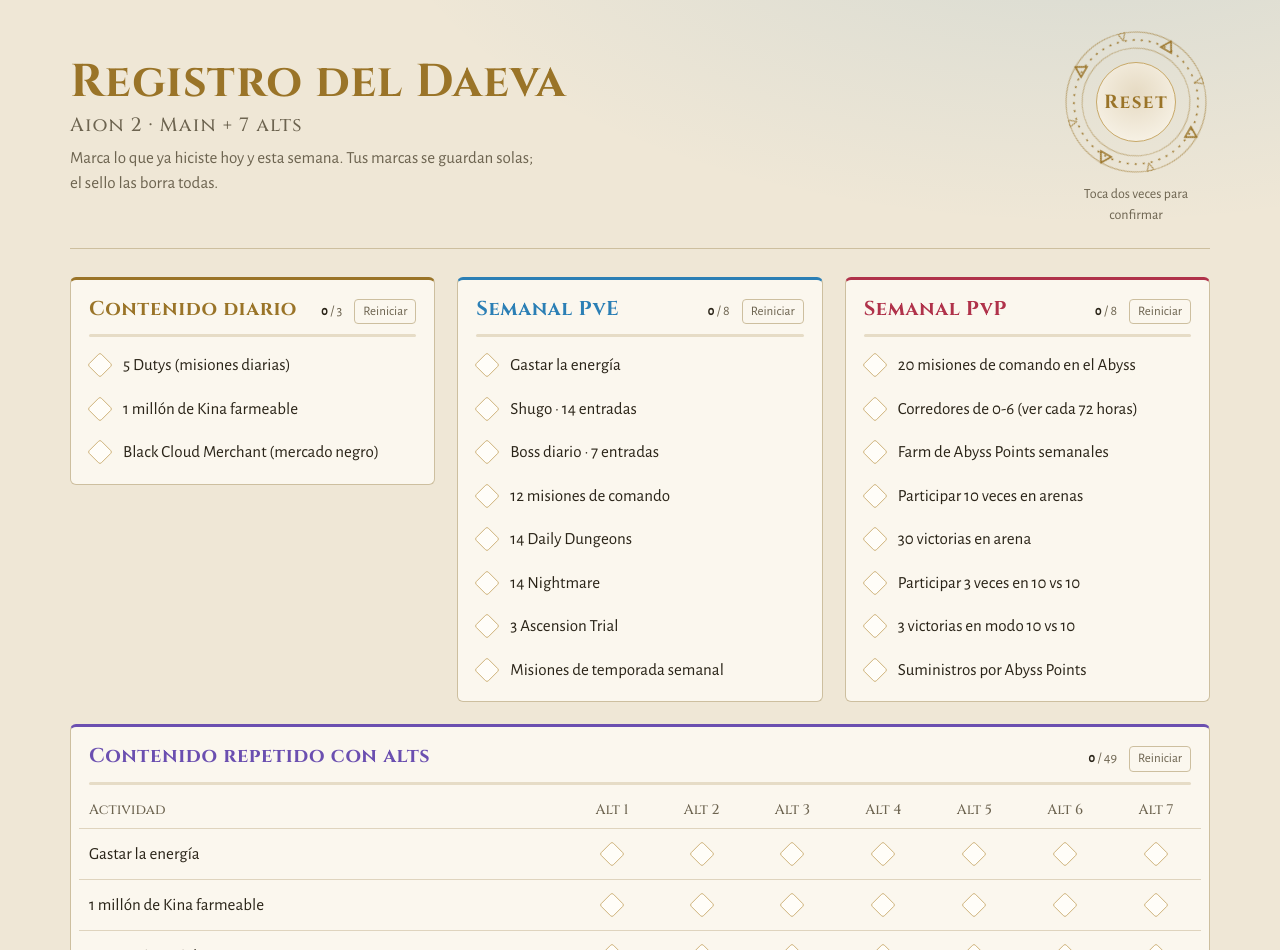
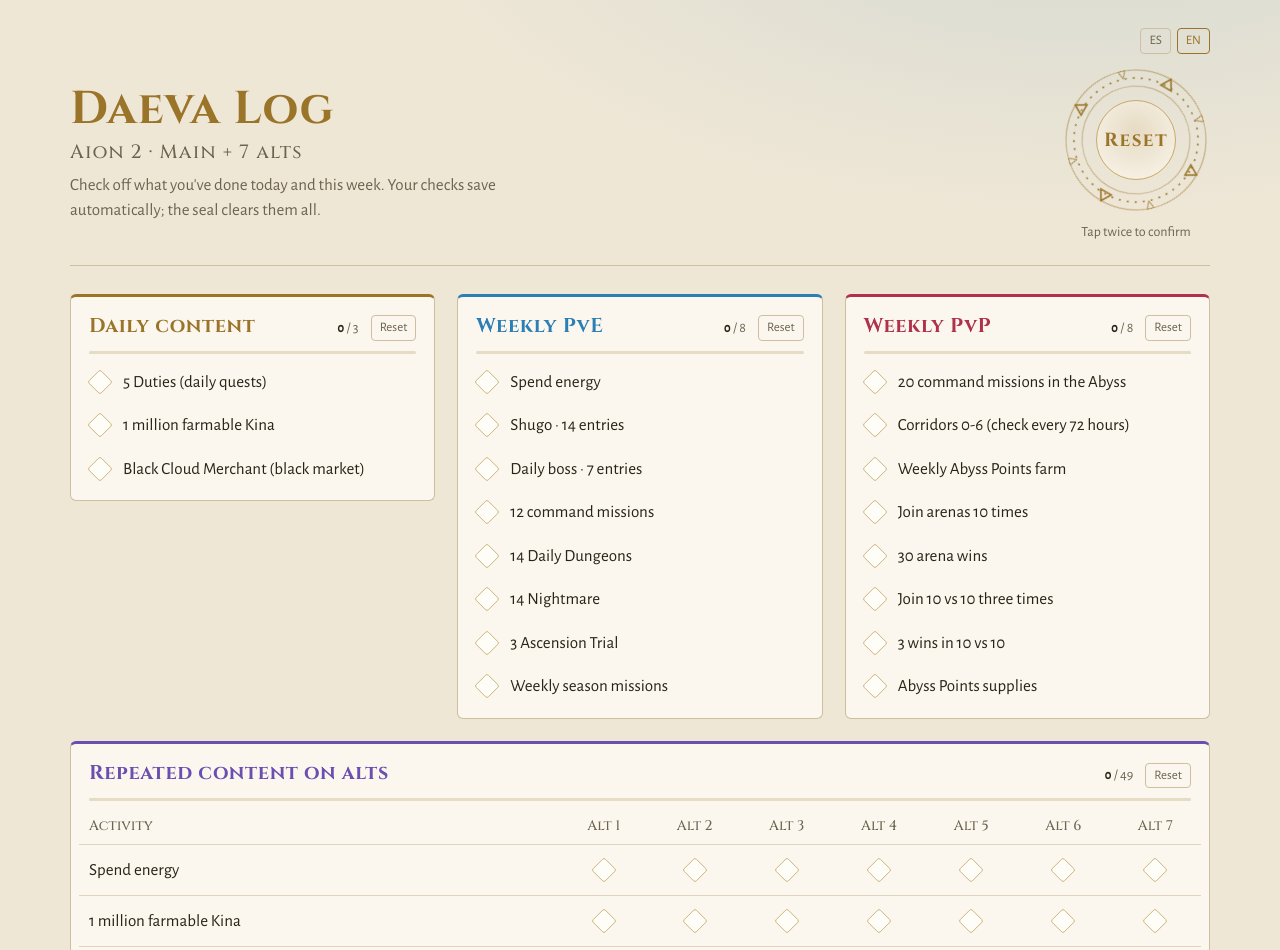
Before and after one commit to John-OF/Aion2, a plain HTML site: page index.html in a window 1280 px wide. Shown: the top 950 px of the page. Drawn offline with nearby package versions, Linux system fonts and the light colour scheme.

Commit message:
Add English language option

```diff
--- a/index.html
+++ b/index.html
@@ -51,6 +51,10 @@
   font:17px/1.5 "Alegreya Sans", "Segoe UI", system-ui, sans-serif;
 }
 .wrap{max-width:1180px;margin:0 auto;padding:28px 20px 60px}
+
+/* Language switch */
+.langs{display:flex;justify-content:flex-end;gap:6px;margin-bottom:12px}
+.langs .mini.on{color:var(--gold);border-color:var(--gold)}
 
 /* Header */
 header{
@@ -167,13 +171,17 @@
 </head>
 <body>
 <div class="wrap">
+  <nav class="langs" aria-label="Idioma / Language">
+    <button class="mini" data-lang="es" lang="es">ES</button>
+    <button class="mini" data-lang="en" lang="en">EN</button>
+  </nav>
   <header>
     <div>
-      <h1>Registro del Daeva<small>Aion 2 · Main + 7 alts</small></h1>
-      <p class="sub">Marca lo que ya hiciste hoy y esta semana. Tus marcas se guardan solas; el sello las borra todas.</p>
+      <h1><span data-i18n="title">Registro del Daeva</span><small>Aion 2 · Main + 7 alts</small></h1>
+      <p class="sub" data-i18n="sub"></p>
     </div>
     <div class="seal-box">
-      <button class="seal" id="reset" aria-label="Reset: desmarcar todas las casillas">
+      <button class="seal" id="reset">
         <svg viewBox="0 0 148 148" aria-hidden="true">
           <g class="ring" fill="none" stroke="currentColor">
             <circle cx="74" cy="74" r="70" stroke-width="1" opacity=".6"/>
@@ -191,7 +199,7 @@
         </svg>
         <span class="core" id="resetLabel">Reset</span>
       </button>
-      <span class="seal-hint" id="resetHint">Toca dos veces para confirmar</span>
+      <span class="seal-hint" id="resetHint"></span>
     </div>
   </header>
 
@@ -199,18 +207,28 @@
 
   <footer>
     <span id="sync"></span>
-    <button class="mini" id="theme" aria-label="Cambiar tema claro u oscuro">Cambiar tema</button>
+    <button class="mini" id="theme" data-i18n="theme"></button>
   </footer>
 </div>
 
 <script>
-const SECTIONS = [
-  { id:"diario", title:"Contenido diario", accent:"var(--gold)", items:[
+const I18N = {
+  es: {
+    docTitle:"Aion 2 · Registro del Daeva",
+    title:"Registro del Daeva",
+    sub:"Marca lo que ya hiciste hoy y esta semana. Tus marcas se guardan solas; el sello las borra todas.",
+    resetAria:"Reset: desmarcar todas las casillas",
+    hint:"Toca dos veces para confirmar", armed:"¿Borrar<br>todo?", again:"Toca otra vez", cleared:"Casillas desmarcadas",
+    theme:"Cambiar tema", themeAria:"Cambiar tema claro u oscuro",
+    sectionReset:"Reiniciar", activity:"Actividad", completed:"Completado",
+    synced:"Sincronizado con tu cuenta", saved:"Guardado en tu cuenta", localOnly:"Guardado solo en este navegador",
+    sections:{
+      diario:["Contenido diario", [
         "5 Dutys (misiones diarias)",
         "1 millón de Kina farmeable",
         "Black Cloud Merchant (mercado negro)"
-  ]},
-  { id:"pve", title:"Semanal PvE", accent:"var(--elyos)", items:[
+      ]],
+      pve:["Semanal PvE", [
         "Gastar la energía",
         "Shugo · 14 entradas",
         "Boss diario · 7 entradas",
@@ -219,8 +237,8 @@
         "14 Nightmare",
         "3 Ascension Trial",
         "Misiones de temporada semanal"
-  ]},
-  { id:"pvp", title:"Semanal PvP", accent:"var(--asmo)", items:[
+      ]],
+      pvp:["Semanal PvP", [
         "20 misiones de comando en el Abyss",
         "Corredores de 0-6 (ver cada 72 horas)",
         "Farm de Abyss Points semanales",
@@ -229,9 +247,8 @@
         "Participar 3 veces en 10 vs 10",
         "3 victorias en modo 10 vs 10",
         "Suministros por Abyss Points"
-  ]}
-];
-const ALTS = { id:"alts", title:"Contenido repetido con alts", accent:"var(--alts)", cols:7, items:[
+      ]],
+      alts:["Contenido repetido con alts", [
         "Gastar la energía",
         "1 millón de Kina farmeable",
         "3 Ascension Trial",
@@ -239,7 +256,70 @@
         "Misiones de temporada semanal",
         "Corredores de 0-6 (ver cada 72 horas)",
         "Suministros por Abyss Points"
-]};
+      ]]
+    }
+  },
+  en: {
+    docTitle:"Aion 2 · Daeva Log",
+    title:"Daeva Log",
+    sub:"Check off what you've done today and this week. Your checks save automatically; the seal clears them all.",
+    resetAria:"Reset: uncheck all boxes",
+    hint:"Tap twice to confirm", armed:"Clear<br>all?", again:"Tap again", cleared:"All boxes cleared",
+    theme:"Toggle theme", themeAria:"Toggle light or dark theme",
+    sectionReset:"Reset", activity:"Activity", completed:"Completed",
+    synced:"Synced with your account", saved:"Saved to your account", localOnly:"Saved in this browser only",
+    sections:{
+      diario:["Daily content", [
+        "5 Duties (daily quests)",
+        "1 million farmable Kina",
+        "Black Cloud Merchant (black market)"
+      ]],
+      pve:["Weekly PvE", [
+        "Spend energy",
+        "Shugo · 14 entries",
+        "Daily boss · 7 entries",
+        "12 command missions",
+        "14 Daily Dungeons",
+        "14 Nightmare",
+        "3 Ascension Trial",
+        "Weekly season missions"
+      ]],
+      pvp:["Weekly PvP", [
+        "20 command missions in the Abyss",
+        "Corridors 0-6 (check every 72 hours)",
+        "Weekly Abyss Points farm",
+        "Join arenas 10 times",
+        "30 arena wins",
+        "Join 10 vs 10 three times",
+        "3 wins in 10 vs 10",
+        "Abyss Points supplies"
+      ]],
+      alts:["Repeated content on alts", [
+        "Spend energy",
+        "1 million farmable Kina",
+        "3 Ascension Trial",
+        "14 Nightmare",
+        "Weekly season missions",
+        "Corridors 0-6 (check every 72 hours)",
+        "Abyss Points supplies"
+      ]]
+    }
+  }
+};
+
+const SECTIONS = [
+  { id:"diario", accent:"var(--gold)" },
+  { id:"pve", accent:"var(--elyos)" },
+  { id:"pvp", accent:"var(--asmo)" }
+];
+const ALTS = { id:"alts", accent:"var(--alts)", cols:7 };
+
+let lang = "es";
+try { lang = localStorage.getItem("aion2-lang") || ((navigator.language||"").toLowerCase().startsWith("es") ? "es" : "en"); } catch(e){}
+if (!I18N[lang]) lang = "es";
+const T = () => I18N[lang];
+const secTitle = id => T().sections[id][0];
+const secItems = id => T().sections[id][1];
 
 const LS_KEY = "aion2-checklist-v1";
 let state = {};
@@ -252,28 +332,31 @@
   return `<input type="checkbox" data-key="${key}" id="${key}" aria-label="${esc(label)}"><span class="box" aria-hidden="true"></span>`;
 }
 function head(s, total){
-  return `<div class="card-head"><h2>${s.title}</h2>
+  return `<div class="card-head"><h2>${esc(secTitle(s.id))}</h2>
     <span class="meta"><span><span class="count" data-count="${s.id}">0</span> / ${total}</span>
-    <button class="mini" data-reset="${s.id}">Reiniciar</button></span></div>
+    <button class="mini" data-reset="${s.id}">${T().sectionReset}</button></span></div>
     <div class="bar"><i data-bar="${s.id}"></i></div>`;
 }
 
+let allBoxes = [];
+function build(){
   let html = "";
   for (const s of SECTIONS){
-  html += `<section class="card" style="--accent:${s.accent}" data-sec="${s.id}">${head(s, s.items.length)}<ul>`;
-  s.items.forEach((it,i)=>{
+    const items = secItems(s.id);
+    html += `<section class="card" style="--accent:${s.accent}" data-sec="${s.id}">${head(s, items.length)}<ul>`;
+    items.forEach((it,i)=>{
       const k = `${s.id}-${i}`;
       html += `<li><label>${box(k,it)}<span class="txt">${esc(it)}</span></label></li>`;
     });
     html += `</ul></section>`;
   }
   {
-  const s = ALTS;
-  html += `<section class="card wide" style="--accent:${s.accent}" data-sec="${s.id}">${head(s, s.items.length*s.cols)}
-    <div class="scroll"><table><thead><tr><th scope="col">Actividad</th>`;
+    const s = ALTS, items = secItems(s.id);
+    html += `<section class="card wide" style="--accent:${s.accent}" data-sec="${s.id}">${head(s, items.length*s.cols)}
+      <div class="scroll"><table><thead><tr><th scope="col">${T().activity}</th>`;
     for (let c=1;c<=s.cols;c++) html += `<th scope="col" data-colhead="${c}">Alt ${c}</th>`;
     html += `</tr></thead><tbody>`;
-  s.items.forEach((it,i)=>{
+    items.forEach((it,i)=>{
       html += `<tr><td>${esc(it)}</td>`;
       for (let c=1;c<=s.cols;c++){
         const k = `alts-${i}-${c}`;
@@ -281,13 +364,13 @@
       }
       html += `</tr>`;
     });
-  html += `</tbody><tfoot><tr><td>Completado</td>`;
-  for (let c=1;c<=s.cols;c++) html += `<td data-colcount="${c}">0/${s.items.length}</td>`;
+    html += `</tbody><tfoot><tr><td>${T().completed}</td>`;
+    for (let c=1;c<=s.cols;c++) html += `<td data-colcount="${c}">0/${items.length}</td>`;
     html += `</tr></tfoot></table></div></section>`;
   }
   grid.innerHTML = html;
-
-const allBoxes = [...document.querySelectorAll("input[data-key]")];
+  allBoxes = [...document.querySelectorAll("input[data-key]")];
+}
 
 function render(){
   allBoxes.forEach(b => b.checked = !!state[b.dataset.key]);
@@ -298,24 +381,53 @@
     document.querySelector(`[data-count="${s.id}"]`).textContent = n;
     document.querySelector(`[data-bar="${s.id}"]`).style.width = (boxes.length ? n/boxes.length*100 : 0)+"%";
   }
+  const altN = secItems(ALTS.id).length;
   for (let c=1;c<=ALTS.cols;c++){
-    let n=0; for (let i=0;i<ALTS.items.length;i++) if (state[`alts-${i}-${c}`]) n++;
-    document.querySelector(`[data-colcount="${c}"]`).textContent = `${n}/${ALTS.items.length}`;
-    document.querySelector(`[data-colhead="${c}"]`).classList.toggle("done", n===ALTS.items.length);
+    let n=0; for (let i=0;i<altN;i++) if (state[`alts-${i}-${c}`]) n++;
+    document.querySelector(`[data-colcount="${c}"]`).textContent = `${n}/${altN}`;
+    document.querySelector(`[data-colhead="${c}"]`).classList.toggle("done", n===altN);
   }
 }
 
+const syncEl = document.getElementById("sync");
+const seal = document.getElementById("reset"), label = document.getElementById("resetLabel"), hint = document.getElementById("resetHint");
+
+/* ---- Language ---- */
+let syncKey = "";
+function setSync(k){ syncKey = k; syncEl.textContent = T()[k]; }
+function applyLang(){
+  const t = T();
+  document.documentElement.lang = lang;
+  document.title = t.docTitle;
+  document.querySelectorAll("[data-i18n]").forEach(el => el.textContent = t[el.dataset.i18n]);
+  document.getElementById("theme").setAttribute("aria-label", t.themeAria);
+  seal.setAttribute("aria-label", t.resetAria);
+  hint.textContent = t.hint;
+  document.querySelectorAll("[data-lang]").forEach(b => {
+    const on = b.dataset.lang === lang;
+    b.setAttribute("aria-pressed", on);
+    b.classList.toggle("on", on);
+  });
+  if (syncKey) syncEl.textContent = t[syncKey];
+  build(); render();
+}
+document.querySelector(".langs").addEventListener("click", e=>{
+  const b = e.target.closest("[data-lang]"); if (!b || b.dataset.lang === lang) return;
+  lang = b.dataset.lang;
+  try { localStorage.setItem("aion2-lang", lang); } catch(e){}
+  disarm(); applyLang();
+});
+
 /* ---- Persistence: localStorage now, cloud sync if available ---- */
 let dbDoc = null, saveTimer = null;
-const syncEl = document.getElementById("sync");
 
 function persist(){
   try { localStorage.setItem(LS_KEY, JSON.stringify(state)); } catch(e){}
   if (dbDoc){
     clearTimeout(saveTimer);
     saveTimer = setTimeout(async ()=>{
-      try { await dbDoc.set({checks: state, updated: Date.now()}); syncEl.textContent = "Guardado en tu cuenta"; }
-      catch(e){ syncEl.textContent = "Guardado solo en este navegador"; }
+      try { await dbDoc.set({checks: state, updated: Date.now()}); setSync("saved"); }
+      catch(e){ setSync("localOnly"); }
     }, 600);
   }
 }
@@ -333,7 +445,7 @@
       const d = snap.data();
       if (d && d.checks && typeof d.checks === "object"){ state = {...d.checks}; render(); try{localStorage.setItem(LS_KEY, JSON.stringify(state));}catch(e){} }
     }
-    syncEl.textContent = "Sincronizado con tu cuenta";
+    setSync("synced");
   }catch(e){ dbDoc = null; }
 })();
 
@@ -350,21 +462,20 @@
 });
 
 /* ---- Reset seal with two-tap confirmation ---- */
-const seal = document.getElementById("reset"), label = document.getElementById("resetLabel"), hint = document.getElementById("resetHint");
 let armTimer = null;
 seal.addEventListener("click", ()=>{
   if (!seal.classList.contains("armed")){
-    seal.classList.add("armed"); label.innerHTML = "¿Borrar<br>todo?"; hint.textContent = "Toca otra vez";
+    seal.classList.add("armed"); label.innerHTML = T().armed; hint.textContent = T().again;
     armTimer = setTimeout(disarm, 3000);
     return;
   }
-  clearTimeout(armTimer); disarm();
+  disarm();
   state = {}; render(); persist();
   seal.classList.remove("flash"); void seal.offsetWidth; seal.classList.add("flash");
-  hint.textContent = "Casillas desmarcadas";
-  setTimeout(()=>{ hint.textContent = "Toca dos veces para confirmar"; }, 2200);
+  hint.textContent = T().cleared;
+  setTimeout(()=>{ hint.textContent = T().hint; }, 2200);
 });
-function disarm(){ seal.classList.remove("armed"); label.textContent = "Reset"; if (hint.textContent==="Toca otra vez") hint.textContent = "Toca dos veces para confirmar"; }
+function disarm(){ clearTimeout(armTimer); seal.classList.remove("armed"); label.textContent = "Reset"; hint.textContent = T().hint; }
 
 /* ---- Theme toggle ---- */
 const root = document.documentElement;
@@ -375,7 +486,7 @@
   try { localStorage.setItem("aion2-theme", root.dataset.theme); } catch(e){}
 });
 
-render();
+applyLang();
 </script>
 </body>
 </html>
```
Lines whose indentation alone changed are shown as unchanged.
